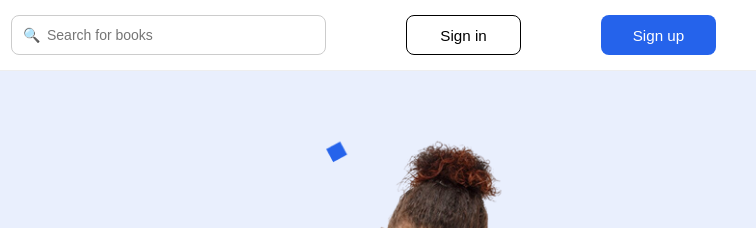
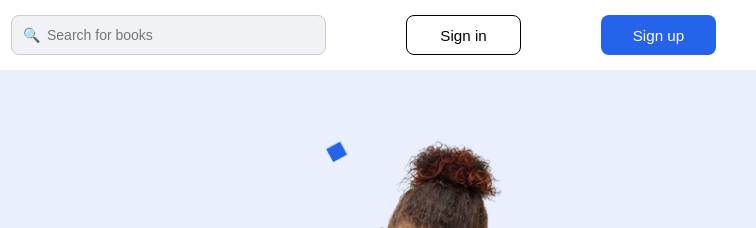
Before and after one commit to pendatech/project-design, a plain HTML site: page index.html in a window 1280 px wide. Shown: the top 228 px of the page, 524-1280 px from the left. Drawn offline with Linux system fonts and the light colour scheme.

Commit message:
Forth commit

```diff
--- a/index.html
+++ b/index.html
@@ -358,10 +358,6 @@
        </div>
    </section>
 
-   <!-- Link to JS file -->
-   <script src="javascript/faq.js"></script>
-
-
 
    <!-- Section 8: Join Community -->
    <section class="join-community">
@@ -430,4 +426,9 @@
          </div>
       </footer>
    </section>
+
+   <!-- Link to JS file -->
+   <script src="javascript/faq.js"></script>
+
+
 </body>
--- a/styles/style.css
+++ b/styles/style.css
@@ -50,10 +50,10 @@ body {
 .search {
     position: relative;
     display: inline-block;
-
 }
 
 .search input {
+    background: #f0f2f5;
     width: 315px;
     height: 40px;
     padding: 8px 12px 8px 35px;
```
